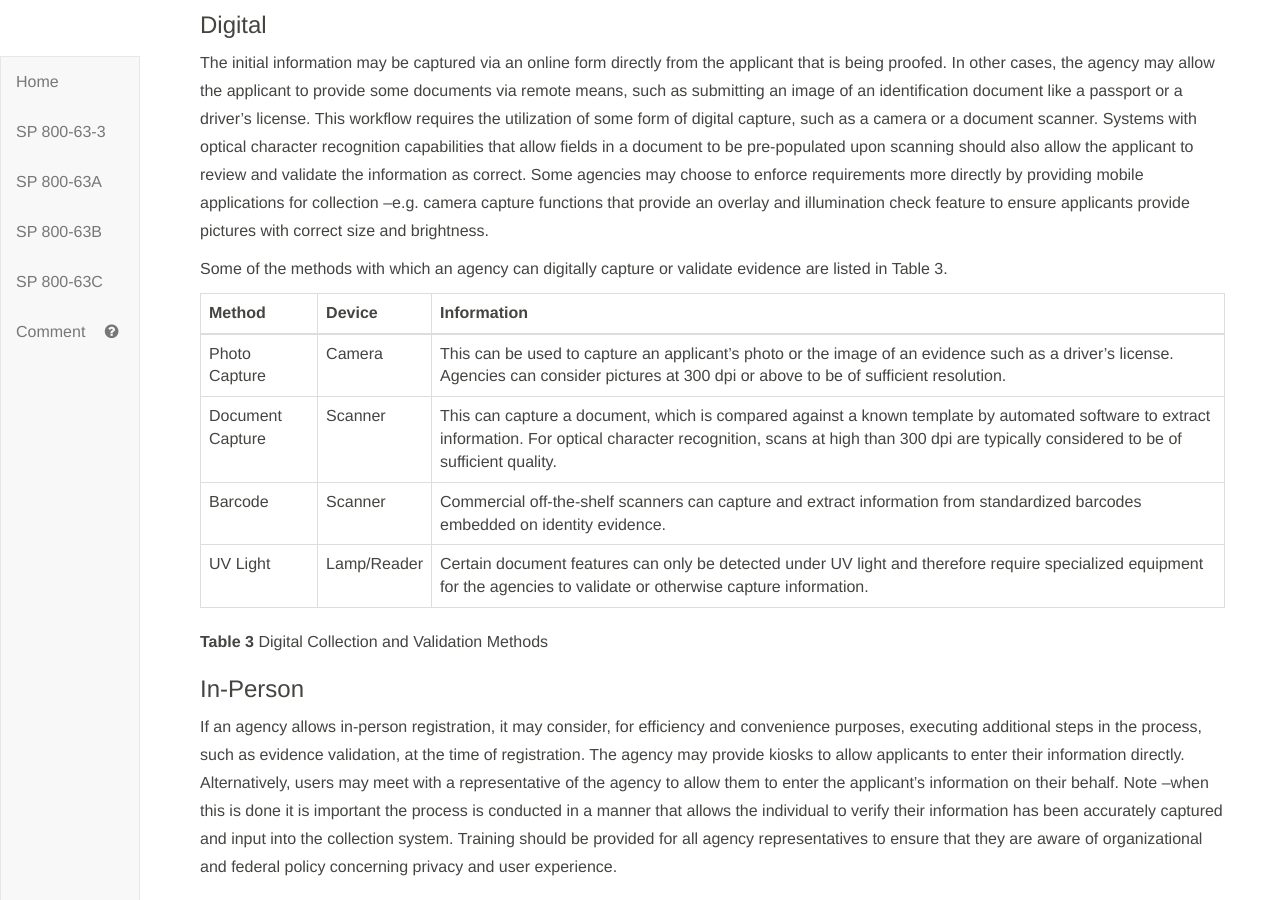
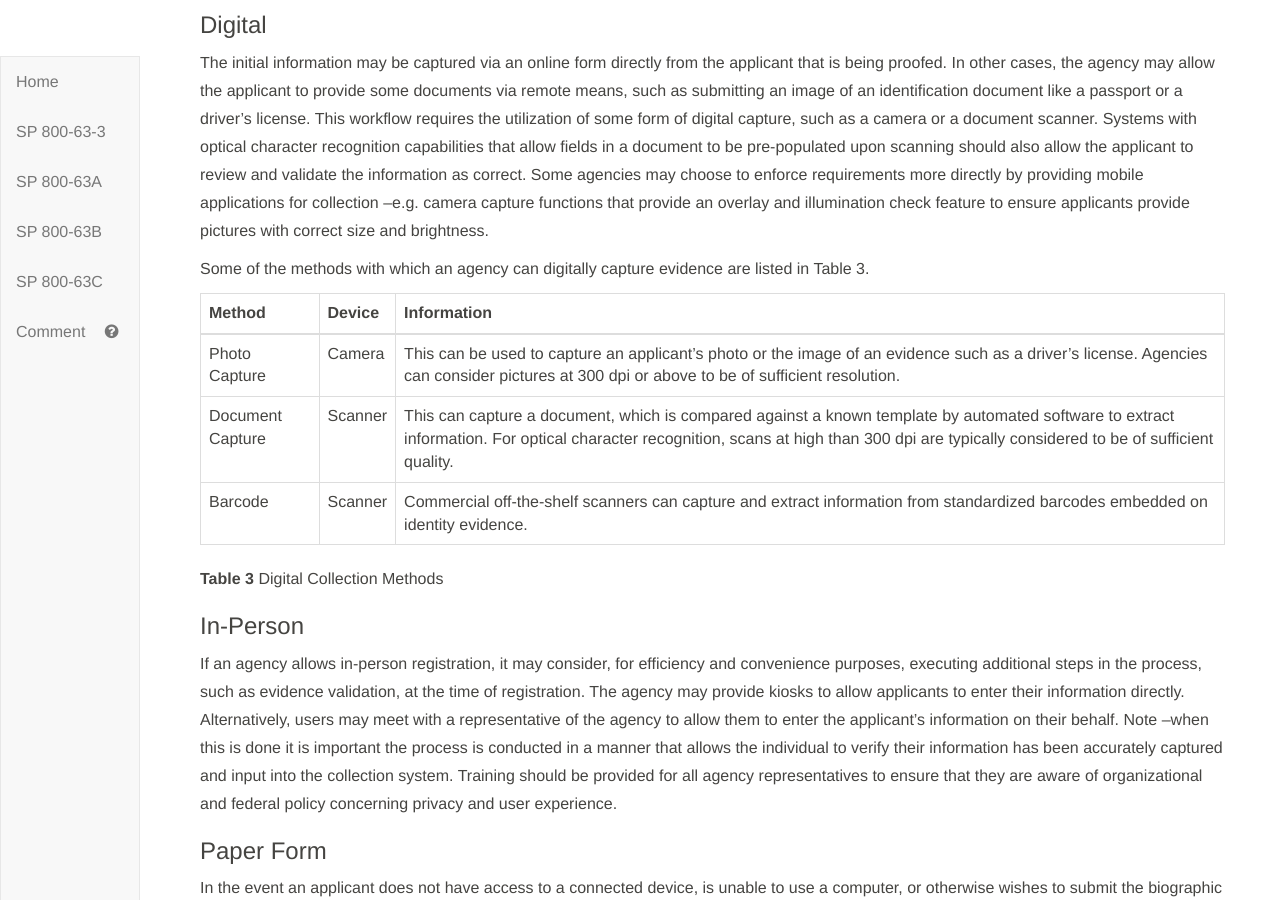
Before and after one commit to tridentity/800-63A-ImplGuide, a Jekyll site: the page built from 3_Attributes and Evidence.md, in a window 1280 px wide and 900 px high, scrolled down 3888 px. Built offline with Jekyll 4.4.1, drawn with Linux system fonts in a browser that asks for light colours; our own code applies the rules of GitHub Pages for plain Markdown files.

Commit message:
Update 3_Attributes and Evidence.md

```diff
--- a/3_Attributes and Evidence.md
+++ b/3_Attributes and Evidence.md
@@ -41,16 +41,15 @@ Submitting evidence and attributes in multiple stages can become burdensome for
 The initial information may be captured via an online form directly from the applicant that is being proofed.
 In other cases, the agency may allow the applicant to provide some documents via remote means, such as submitting an image of an identification document like a passport or a driver’s license. This workflow requires the utilization of some form of digital capture, such as a camera or a document scanner. Systems with optical character recognition capabilities that allow fields in a document to be pre-populated upon scanning should also allow the applicant to review and validate the information as correct. Some agencies may choose to enforce requirements more directly by providing mobile applications for collection –e.g. camera capture functions that provide an overlay and illumination check feature to ensure applicants provide pictures with correct size and brightness.
 
-Some of the methods with which an agency can digitally capture or validate evidence are listed in Table 3.
+Some of the methods with which an agency can digitally capture evidence are listed in Table 3.
 
 | **Method** | **Device** | **Information** |
 | --- | --- | --- |
 | Photo Capture | Camera | This can be used to capture an applicant’s photo or the image of an evidence such as a driver’s license. Agencies can consider pictures at 300 dpi or above to be of sufficient resolution. |
 | Document Capture | Scanner | This can capture a document, which is compared against a known template by automated software to extract information. For optical character recognition, scans at high than 300 dpi are typically considered to be of sufficient quality. |
 | Barcode | Scanner | Commercial off-the-shelf scanners can capture and extract information from standardized barcodes embedded on identity evidence. |
-| UV Light | Lamp/Reader | Certain document features can only be detected under UV light and therefore require specialized equipment for the agencies to validate or otherwise capture information. |
 
-**Table 3** Digital Collection and Validation Methods
+**Table 3** Digital Collection Methods
 
 ###	In-Person
 
```
